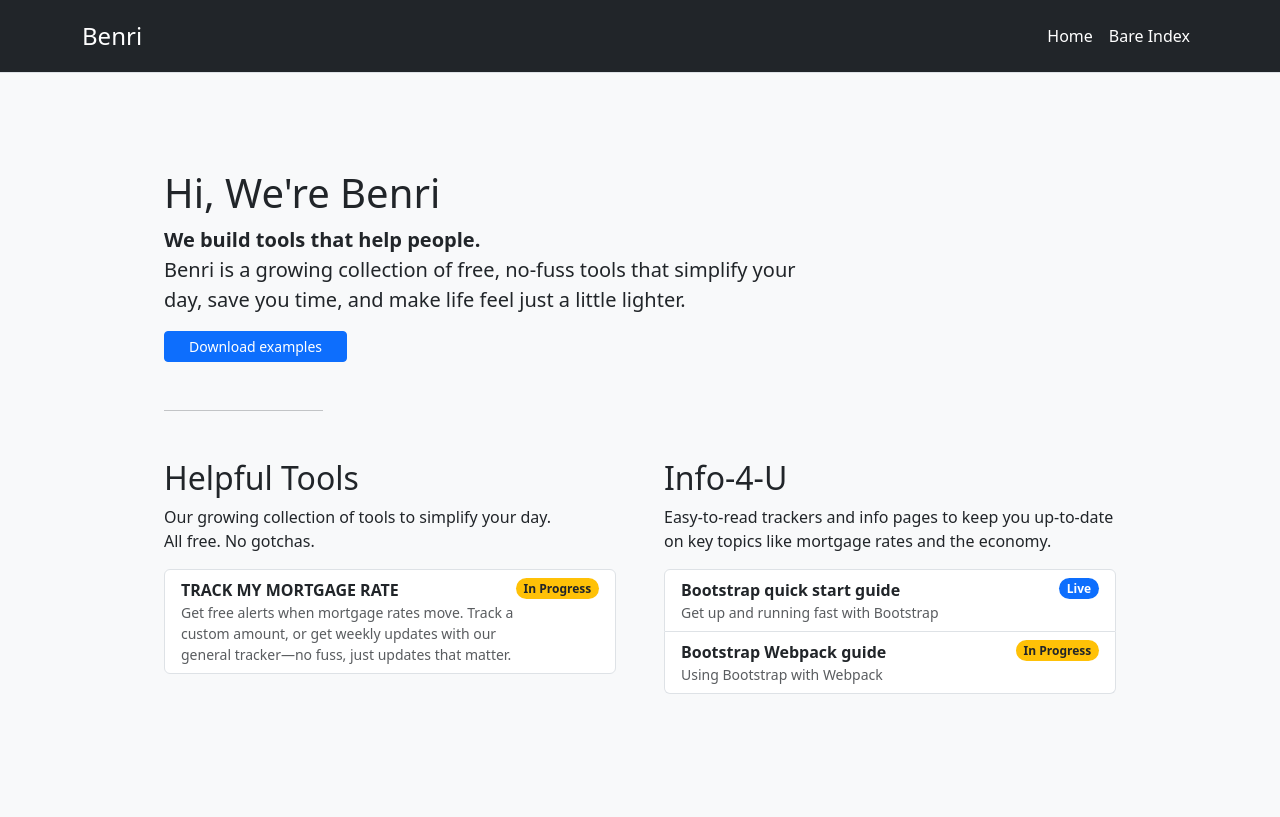
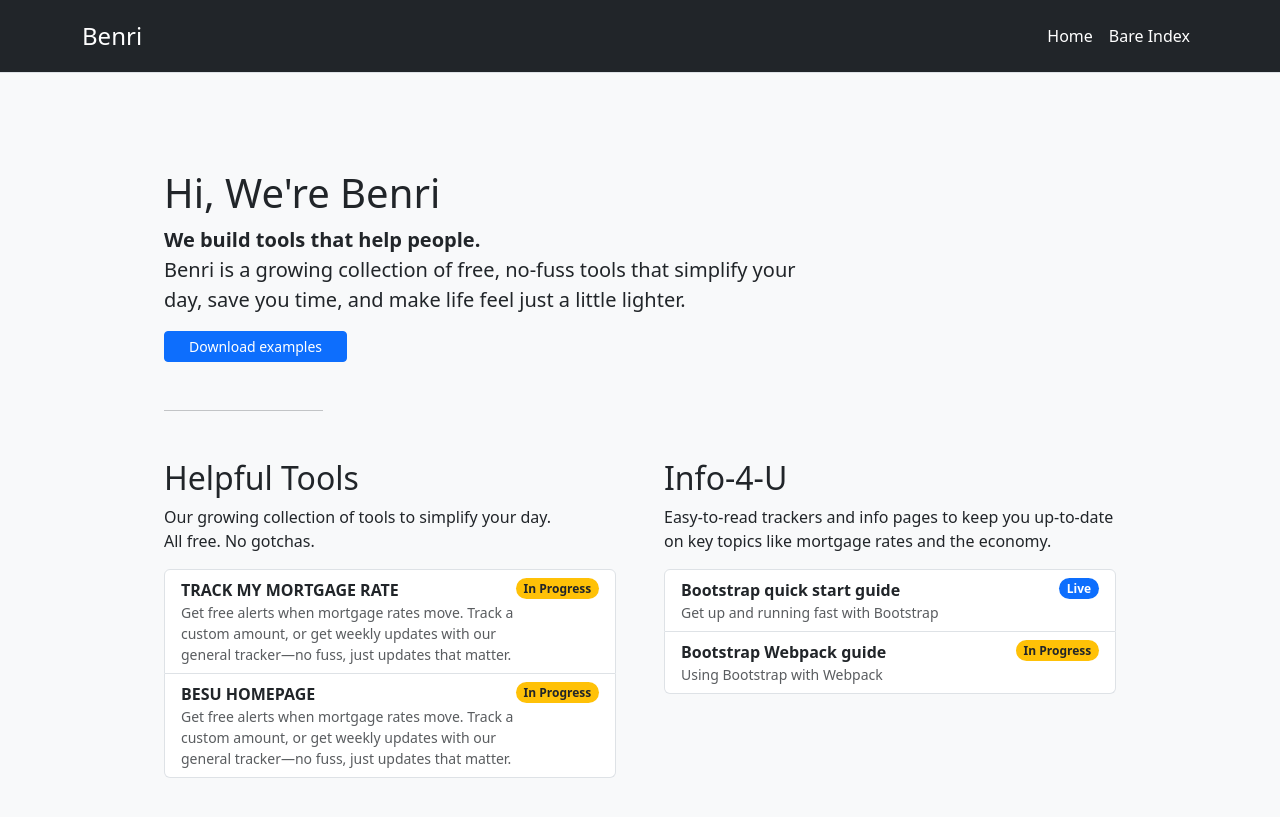
Before and after one commit to RixGpt/benri, a Jekyll site: the page built from index.md, in a window 1280 px wide. Shown: the top 817 px of the page. Built offline with Jekyll 4.4.1, drawn with Linux system fonts in a browser that asks for light colours.

Commit message:
Update index.md

```diff
--- a/index.md
+++ b/index.md
@@ -27,6 +27,13 @@ title: Welcome to Benri
             </div>
             <span class="badge bg-warning text-dark rounded-pill">In Progress</span>
           </a>
+          <a href="https://chromewebstore.google.com/detail/besu-homepage/npfcobepdfphgajogfeejbjpbghdhbnn?utm_source=item-share-cb" target="_blank" class="list-group-item list-group-item-action d-flex justify-content-between align-items-start">
+            <div>
+              <div class="fw-bold">BESU HOMEPAGE</div>
+              <small class="d-block text-muted">Get free alerts when mortgage rates move. Track a custom amount, or get weekly updates with our general tracker—no fuss, just updates that matter.</small>
+            </div>
+            <span class="badge bg-warning text-dark rounded-pill">In Progress</span>
+          </a>
         </div>
       </div>
       <div class="col-md-6">
```
